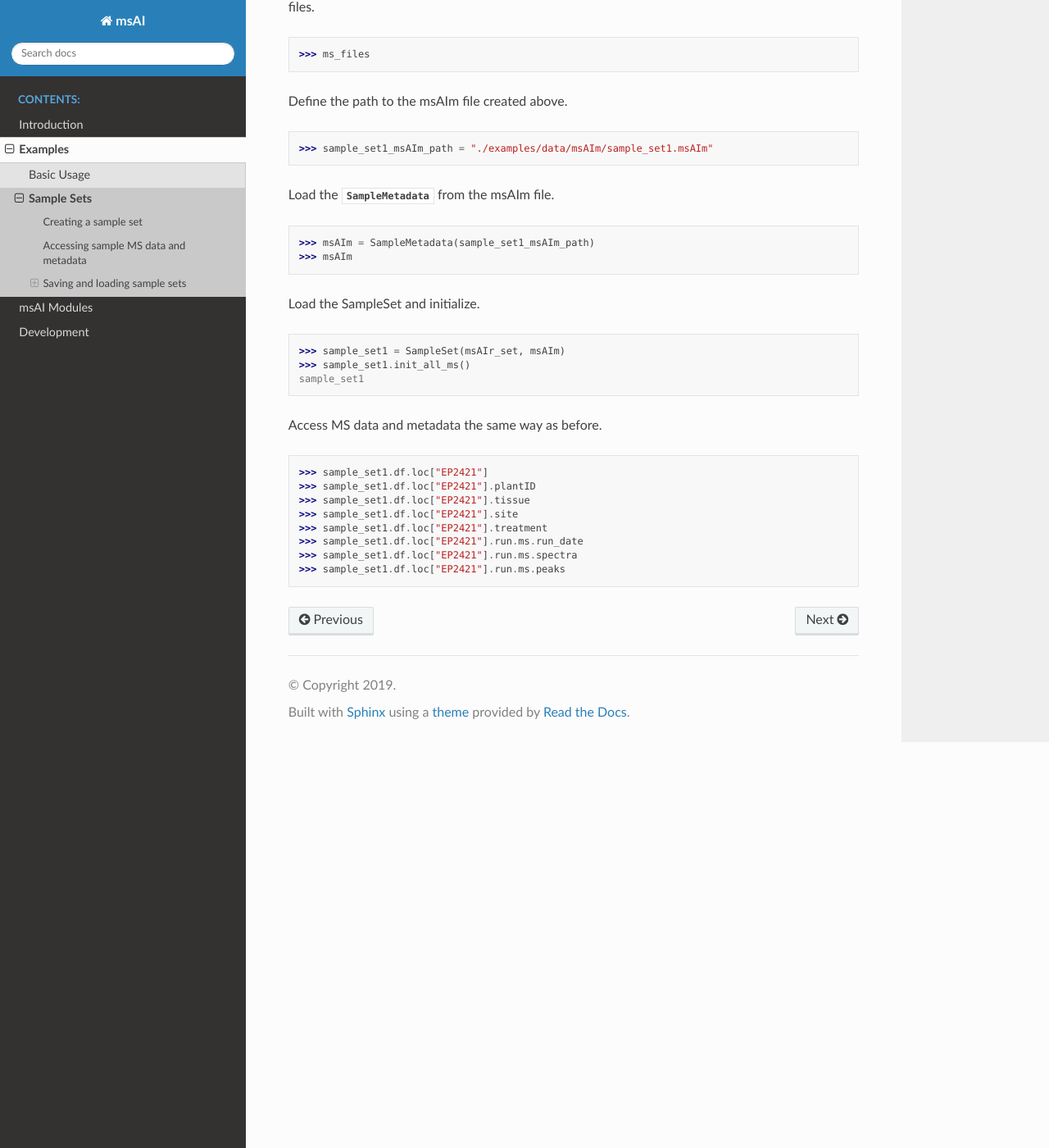
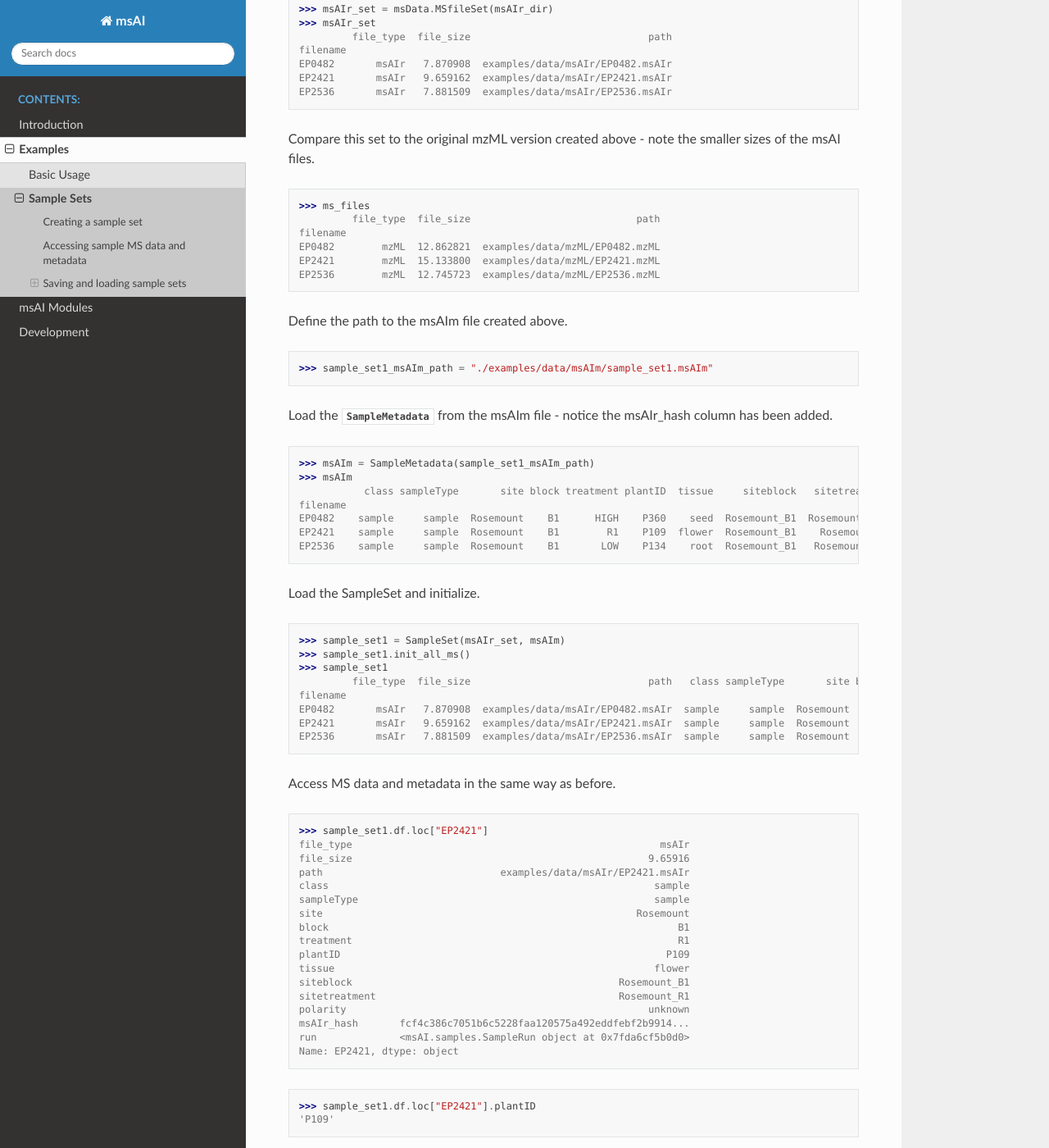
Before and after one commit to IsotopeC/msAI, a Sphinx documentation site: the page built from docs/examples/sampleSets.rst, in a window 1280 px wide and 1400 px high, scrolled down 4228 px. Shown: the whole window at 82% size. Built offline with Sphinx 7.4.7 and the Read the Docs theme 2.0.0, drawn with Linux system fonts in a browser that asks for light colours; some of the changed text lies outside the part shown.

Commit message:
Added example output

```diff
--- a/docs/examples/sampleSets.rst
+++ b/docs/examples/sampleSets.rst
@@ -166,10 +166,16 @@ The same filenames are used with the ``.msAIr`` extension.
 A sha256 hash value is calculated for each sample and added to the `.SampleSet` metadata.
 
 >>> sample_set.df['msAIr_hash']
+filename
+EP0482    67a004385a71045b787c5cdc318d78fee3d890bf287473...
+EP2421    fcf4c386c7051b6c5228faa120575a492eddfebf2b9914...
+EP2536    b82ef4ddeaab36d5c9d68e2e0e192b1731fc5674430e10...
+Name: msAIr_hash, dtype: object
 
-Save the `.SampleSet` metadata as a msAIm file to a directory.
+Save the `.SampleSet` metadata as a msAIm file to a directory, a sha256 hash is returned.
 
 >>> sample_set.save_metadata(msAIm_dir, "sample_set1")
+'dc0714b6fe0d05e10ef902bbb45f40d79ff50a87528c305c1f8161e0a15aeb6a'
 
 
 Loading
@@ -184,33 +190,108 @@ Loading
 
 >>> msAIr_set = msData.MSfileSet(msAIr_dir)
 >>> msAIr_set
+         file_type  file_size                              path
+filename
+EP0482       msAIr   7.870908  examples/data/msAIr/EP0482.msAIr
+EP2421       msAIr   9.659162  examples/data/msAIr/EP2421.msAIr
+EP2536       msAIr   7.881509  examples/data/msAIr/EP2536.msAIr
 
 Compare this set to the original mzML version created above - note the smaller sizes of the msAI files.
 
 >>> ms_files
+         file_type  file_size                            path
+filename
+EP0482        mzML  12.862821  examples/data/mzML/EP0482.mzML
+EP2421        mzML  15.133800  examples/data/mzML/EP2421.mzML
+EP2536        mzML  12.745723  examples/data/mzML/EP2536.mzML
 
 Define the path to the msAIm file created above.
 
 >>> sample_set1_msAIm_path = "./examples/data/msAIm/sample_set1.msAIm"
 
-Load the `.SampleMetadata` from the msAIm file.
+Load the `.SampleMetadata` from the msAIm file - notice the msAIr_hash column has been added.
 
 >>> msAIm = SampleMetadata(sample_set1_msAIm_path)
 >>> msAIm
+           class sampleType       site block treatment plantID  tissue     siteblock   sitetreatment polarity                                         msAIr_hash
+filename
+EP0482    sample     sample  Rosemount    B1      HIGH    P360    seed  Rosemount_B1  Rosemount_HIGH  unknown  67a004385a71045b787c5cdc318d78fee3d890bf287473...
+EP2421    sample     sample  Rosemount    B1        R1    P109  flower  Rosemount_B1    Rosemount_R1  unknown  fcf4c386c7051b6c5228faa120575a492eddfebf2b9914...
+EP2536    sample     sample  Rosemount    B1       LOW    P134    root  Rosemount_B1   Rosemount_LOW  unknown  b82ef4ddeaab36d5c9d68e2e0e192b1731fc5674430e10...
 
 Load the SampleSet and initialize.
 
 >>> sample_set1 = SampleSet(msAIr_set, msAIm)
 >>> sample_set1.init_all_ms()
-sample_set1
+>>> sample_set1
+         file_type  file_size                              path   class sampleType       site block treatment plantID  tissue     siteblock   sitetreatment polarity                                         msAIr_hash                                                run
+filename
+EP0482       msAIr   7.870908  examples/data/msAIr/EP0482.msAIr  sample     sample  Rosemount    B1      HIGH    P360    seed  Rosemount_B1  Rosemount_HIGH  unknown  67a004385a71045b787c5cdc318d78fee3d890bf287473...  <msAI.samples.SampleRun object at 0x7fda7adb02d0>
+EP2421       msAIr   9.659162  examples/data/msAIr/EP2421.msAIr  sample     sample  Rosemount    B1        R1    P109  flower  Rosemount_B1    Rosemount_R1  unknown  fcf4c386c7051b6c5228faa120575a492eddfebf2b9914...  <msAI.samples.SampleRun object at 0x7fda6cf5b0d0>
+EP2536       msAIr   7.881509  examples/data/msAIr/EP2536.msAIr  sample     sample  Rosemount    B1       LOW    P134    root  Rosemount_B1   Rosemount_LOW  unknown  b82ef4ddeaab36d5c9d68e2e0e192b1731fc5674430e10...  <msAI.samples.SampleRun object at 0x7fda7adb0750>
 
-Access MS data and metadata the same way as before.
+Access MS data and metadata in the same way as before.
 
 >>> sample_set1.df.loc["EP2421"]
+file_type                                                    msAIr
+file_size                                                  9.65916
+path                              examples/data/msAIr/EP2421.msAIr
+class                                                       sample
+sampleType                                                  sample
+site                                                     Rosemount
+block                                                           B1
+treatment                                                       R1
+plantID                                                       P109
+tissue                                                      flower
+siteblock                                             Rosemount_B1
+sitetreatment                                         Rosemount_R1
+polarity                                                   unknown
+msAIr_hash       fcf4c386c7051b6c5228faa120575a492eddfebf2b9914...
+run              <msAI.samples.SampleRun object at 0x7fda6cf5b0d0>
+Name: EP2421, dtype: object
+
 >>> sample_set1.df.loc["EP2421"].plantID
+'P109'
+
 >>> sample_set1.df.loc["EP2421"].tissue
+'flower'
+
 >>> sample_set1.df.loc["EP2421"].site
+'Rosemount'
+
 >>> sample_set1.df.loc["EP2421"].treatment
+'R1'
+
 >>> sample_set1.df.loc["EP2421"].run.ms.run_date
+'2017-06-28T04:10:21Z'
+
 >>> sample_set1.df.loc["EP2421"].run.ms.spectra
+             rt  peak_count          tic  ms_lvl                                    filters
+299    3.018841        1745   46977344.0       1  FTMS + p ESI Full ms [115.0000-1000.0000]
+301    3.039366        1836   48066048.0       1  FTMS + p ESI Full ms [115.0000-1000.0000]
+303    3.060012        2060   47754260.0       1  FTMS + p ESI Full ms [115.0000-1000.0000]
+305    3.080646        1828   46855808.0       1  FTMS + p ESI Full ms [115.0000-1000.0000]
+307    3.101156        1847   48759696.0       1  FTMS + p ESI Full ms [115.0000-1000.0000]
+         ...         ...          ...     ...                                        ...
+1591  15.918533        3416  118047380.0       1  FTMS + p ESI Full ms [115.0000-1000.0000]
+1593  15.938479        3328  128021860.0       1  FTMS + p ESI Full ms [115.0000-1000.0000]
+1595  15.958450        3348  128402500.0       1  FTMS + p ESI Full ms [115.0000-1000.0000]
+1597  15.978360        3156  152132620.0       1  FTMS + p ESI Full ms [115.0000-1000.0000]
+1599  15.998312        3285  174533700.0       1  FTMS + p ESI Full ms [115.0000-1000.0000]
+[651 rows x 5 columns]
+
 >>> sample_set1.df.loc["EP2421"].run.ms.peaks
+                            rt         mz             i
+spec_id peak_number
+299     0             3.018841  115.03919  36447.125000
+        1             3.018841  115.05045   2975.487549
+        2             3.018841  115.07568   2015.634644
+        3             3.018841  115.51699   1233.632690
+        4             3.018841  115.96244   4875.453613
+                        ...        ...           ...
+1599    3280         15.998312  987.60944  12299.823242
+        3281         15.998312  989.54504  39011.988281
+        3282         15.998312  991.56219  57488.519531
+        3283         15.998312  992.56891  21931.212891
+        3284         15.998312  993.56921   7275.180176
+[1430013 rows x 3 columns]
```
Also changed, not shown: 1 other file.
